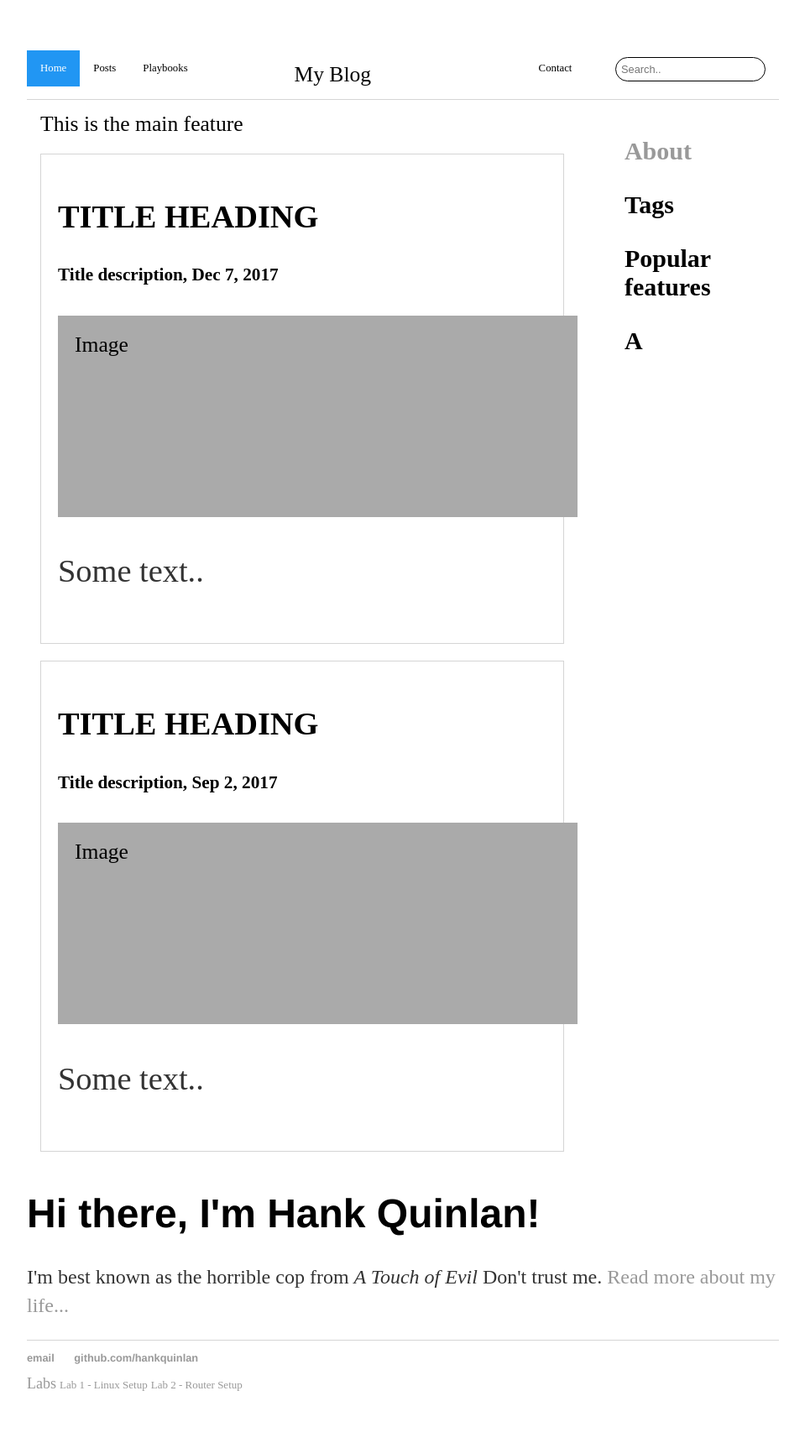
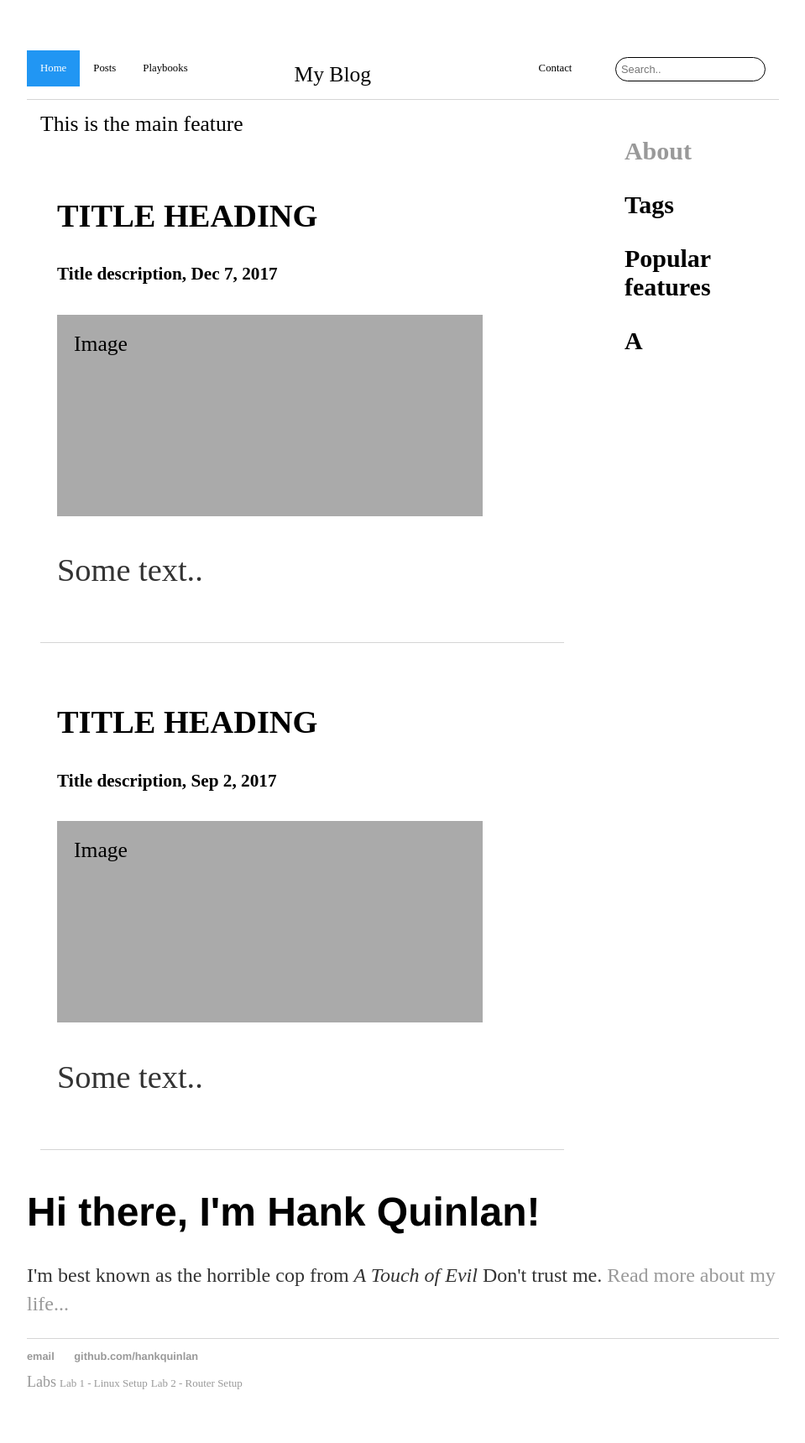
Before and after one commit to billparry99/billparry99.github.io, a Jekyll site: the page built from index.html, in a window 1280 px wide. Shown: the whole page at 84% size, without its empty margins (160-1119 px from the left). Built offline with Jekyll 4.4.1, drawn with Linux system fonts in a browser that asks for light colours.

Commit message:
Update main.css

```diff
--- a/css/main.css
+++ b/css/main.css
@@ -233,7 +233,7 @@ ul.posts li {
 /* Fake image */
 .fakeimg {
   background-color: #aaa;
-  width: 100%;
+  width: 80%;
   padding: 20px;
 }
 
@@ -242,7 +242,7 @@ ul.posts li {
   background-color: white;
   padding: 20px;
   margin-top: 20px;
-  border: 1px solid #d5d5d5;
+  border-bottom: 1px solid #d5d5d5;
 }
 
 /* Clear floats after the columns */
```
